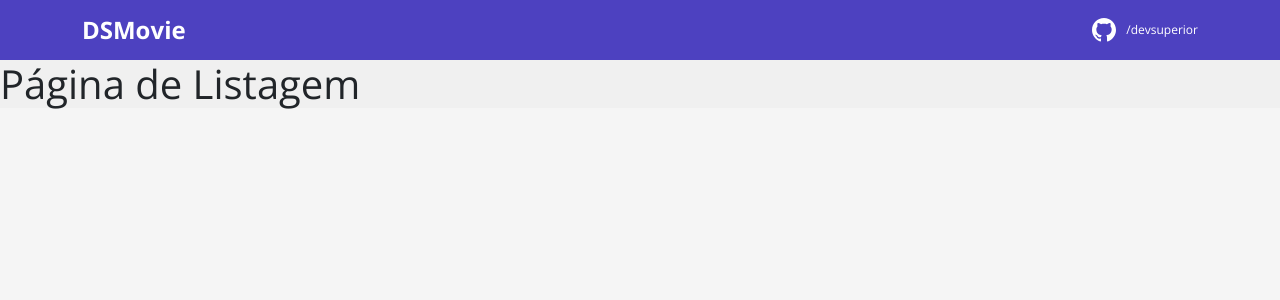
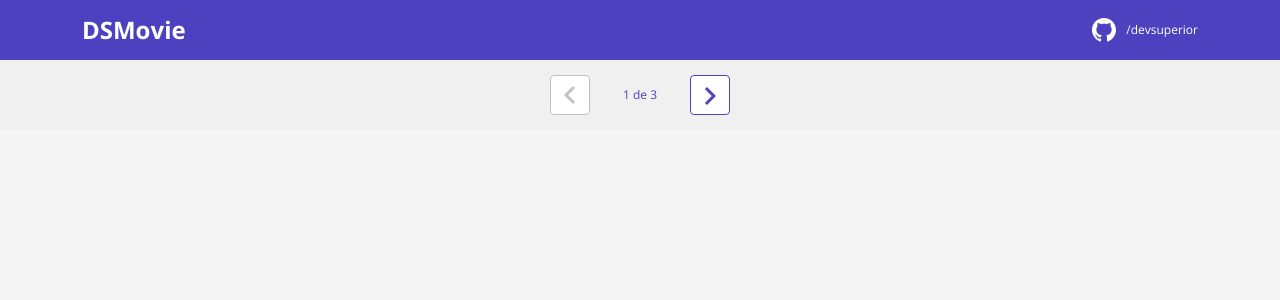
Before and after one commit to vanderson22/dsmovie, a React (Create React App) app in the folder frontend/: page / in a window 1280 px wide. Shown: the top 300 px of the page. Built offline with nearby package versions, Linux system fonts and the light colour scheme.

Commit message:
Pagination layout

```diff
--- /dev/null
+++ b/frontend/src/components/Navbar/Pagination/index.tsx
@@ -0,0 +1,25 @@
+
+
+import { ReactComponent as ArrowIcon } from 'assets/img/arrow.svg'
+import './styles.css'
+
+function Pagination() {
+
+    return (
+
+
+        <div className="dsmovie-pagination-container">
+            <div className="dsmovie-pagination-box">
+                <button className="dsmovie-pagination-button" disabled={true} >
+                    <ArrowIcon />
+                </button>
+                <p>{`${1} de ${3}`}</p>
+                <button className="dsmovie-pagination-button" disabled={false} >
+                    <ArrowIcon className="dsmovie-flip-horizontal" />
+                </button>
+            </div>
+        </div>
+    );
+}
+
+export default Pagination;
--- /dev/null
+++ b/frontend/src/components/Navbar/Pagination/styles.css
@@ -0,0 +1,53 @@
+.dsmovie-pagination-container {
+    padding: 15px 0;
+    display: flex;
+    justify-content: center;
+    align-items: center;
+}
+
+.dsmovie-pagination-box {
+    width: 180px;
+    display: flex;
+    justify-content: space-between;
+    align-items: center;
+}
+
+.dsmovie-pagination-box form {
+    width: 100%;
+    display: flex;
+}
+
+.dsmovie-pagination-button {
+    width: 40px;
+    height: 40px;
+    border-radius: 4px;
+    background-color: #fff;
+    display: flex;
+    justify-content: center;
+    align-items: center;
+    border: 1px solid var(--color-primary);
+    cursor: pointer;
+}
+
+.dsmovie-pagination-button svg {
+    filter: brightness(0) saturate(100%) invert(26%) sepia(19%) saturate(7395%) hue-rotate(234deg) brightness(89%) contrast(92%);
+}
+
+.dsmovie-pagination-button:disabled {
+    border: 1px solid #c2c2c2;
+    cursor: unset;
+}
+
+.dsmovie-pagination-button:disabled svg {
+    filter: none;
+}
+
+.dsmovie-pagination-container p {
+    margin: 0;
+    font-size: 12px;
+    color: var(--color-primary);
+}
+
+.dsmovie-flip-horizontal {
+    transform: rotate(180deg);
+}
--- a/frontend/src/pages/Listing/index.tsx
+++ b/frontend/src/pages/Listing/index.tsx
@@ -1,7 +1,10 @@
-
+import Pagination from "components/Navbar/Pagination";
 
 function Listing() {
-    return (<h1> Página de Listagem </h1>);
+    return (
+        <Pagination />
+
+    );
 }
 
 export default Listing;
```
Also changed, not shown: frontend/src/assets/img/arrow.svg (added).
